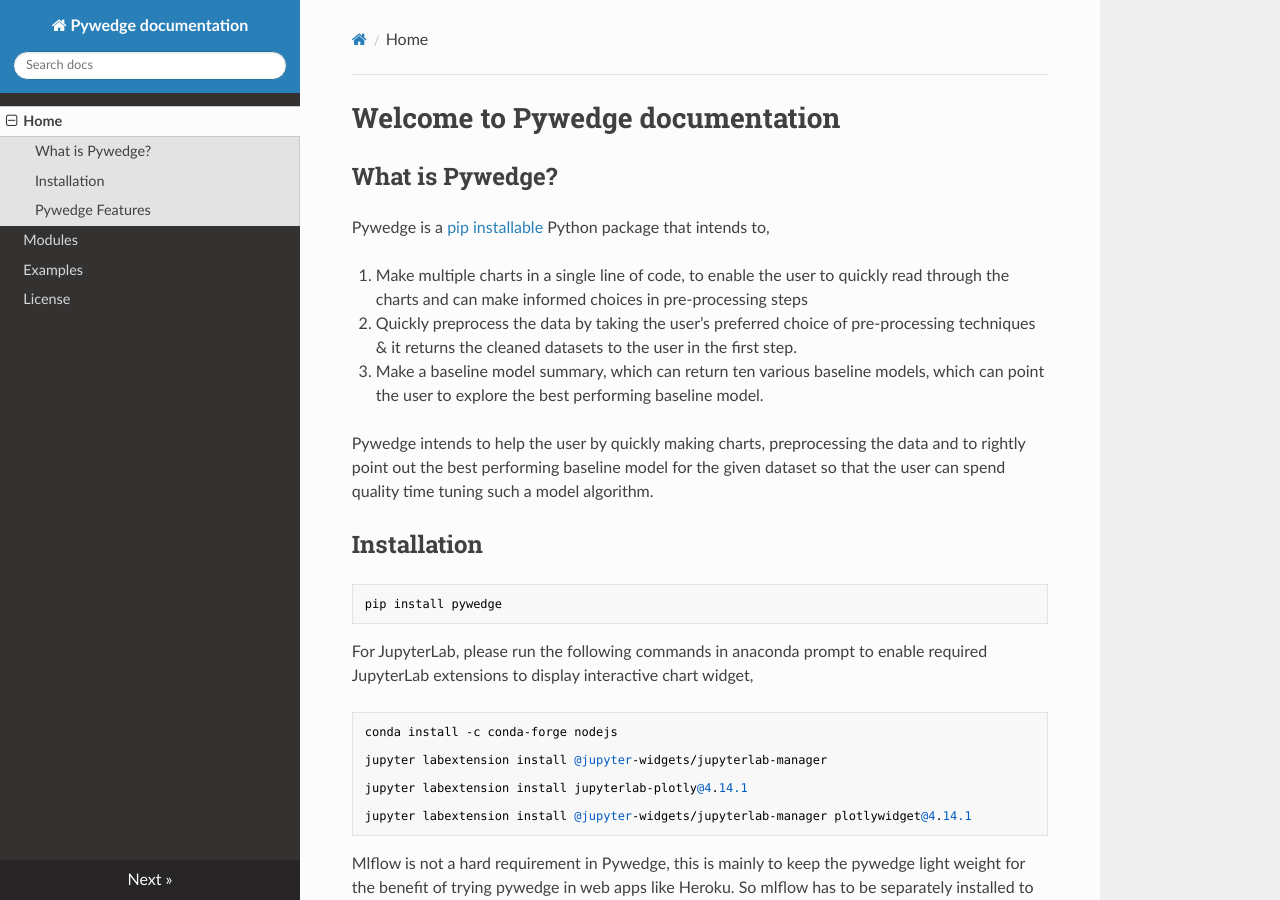
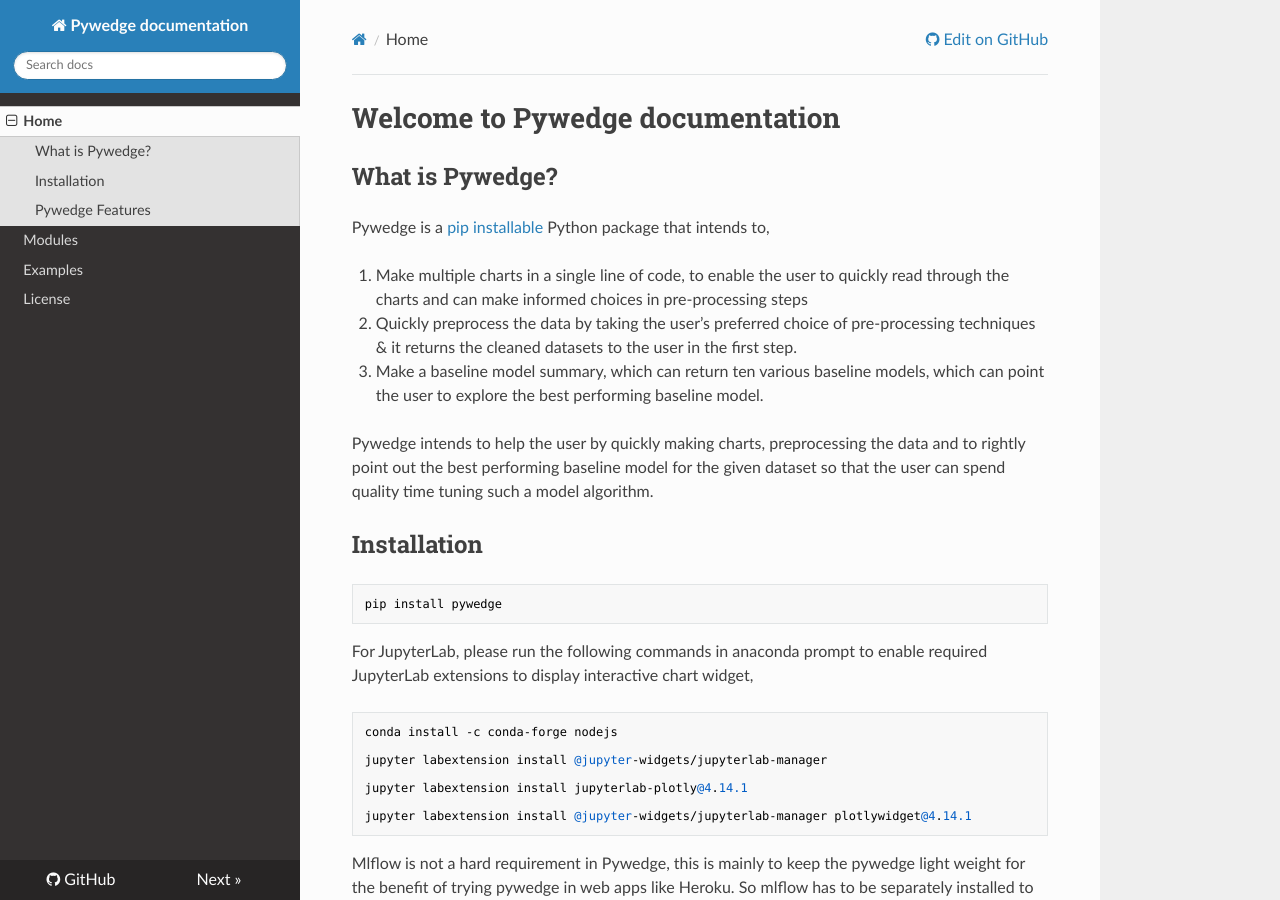
Before and after one commit to taknev83/pywedge, an MkDocs documentation site: the page built from docs/index.md, in a window 1280 px wide and 900 px high. Built offline with MkDocs 1.6.1, drawn with Linux system fonts in a browser that asks for light colours; nearby versions of some CDN libraries; some of the changed lines change nothing that is shown.

Commit message:
Update mkdocs.yml

```diff
--- a/mkdocs.yml
+++ b/mkdocs.yml
@@ -5,4 +5,5 @@
   - Examples: examples.md
   - License: license.md
 
+repo_url: https://github.com/taknev83/pywedge
 theme: readthedocs
```
